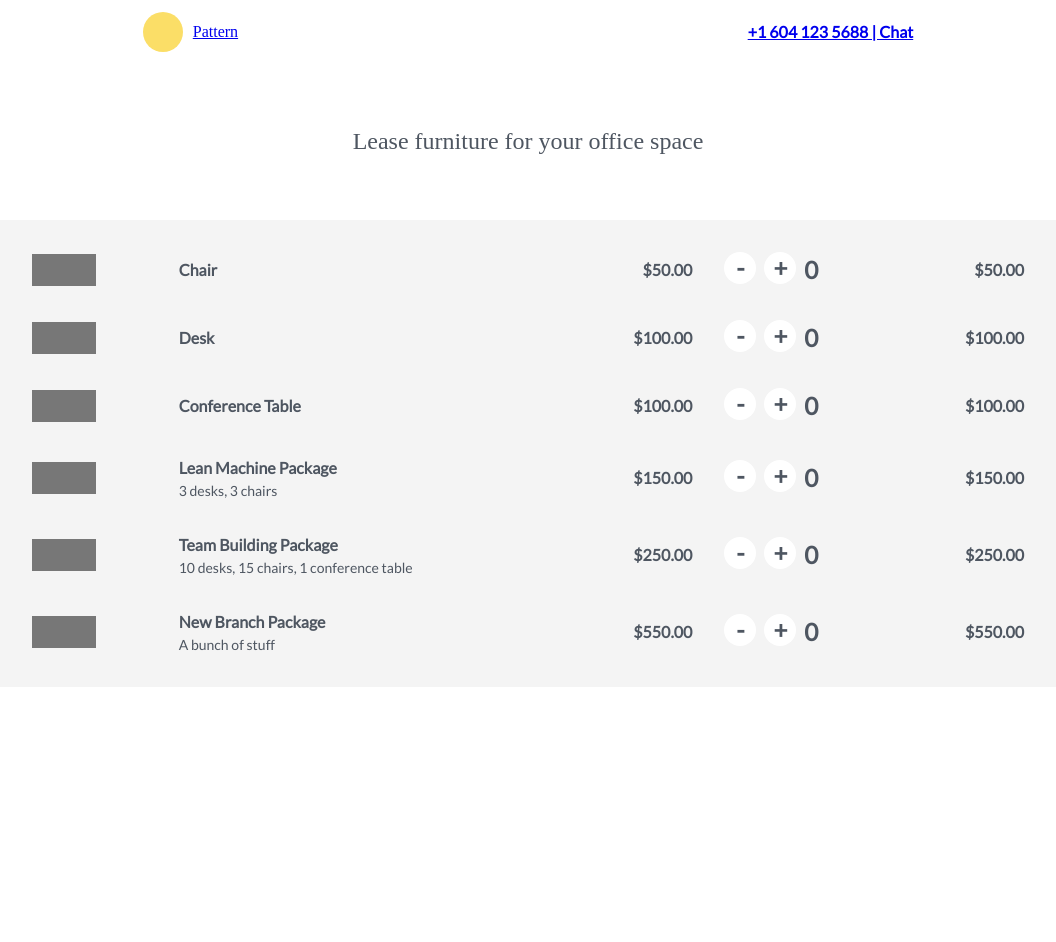
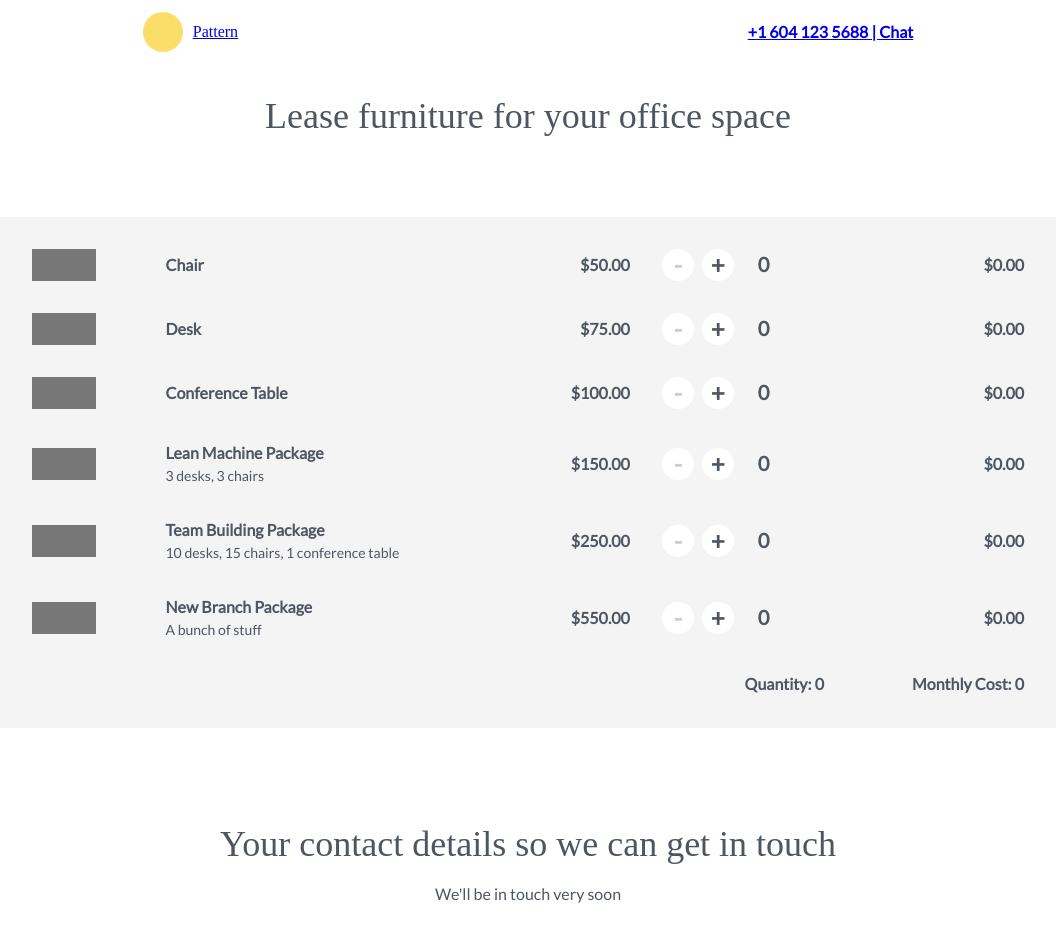
Before and after one commit to livepattern/pattern-client, a React (Create React App) app: page /order in a window 1280 px wide. Shown: the top 942 px of the page, without its empty margins (112-1168 px from the left). Before the commit the page ends 800 px from the top, so only its background shows below. Built offline with nearby package versions, Linux system fonts and the light colour scheme.

Commit message:
Move state up to Order

```diff
--- a/package.json
+++ b/package.json
@@ -3,6 +3,7 @@
   "version": "0.1.0",
   "private": true,
   "dependencies": {
+    "classnames": "^2.2.6",
     "react": "^16.5.1",
     "react-dom": "^16.5.1",
     "react-router-dom": "^4.3.1",
--- a/src/App.css
+++ b/src/App.css
@@ -23,3 +23,11 @@
 .sans {
   font-family: 'Lato', sans-serif;
 }
+
+.forbidden {
+  cursor: not-allowed;
+}
+
+.user-select-none {
+  user-select: none;
+}
--- a/src/App.js
+++ b/src/App.js
@@ -1,8 +1,8 @@
 import React, { Component } from "react"
 import { BrowserRouter as Router, Route, Link } from "react-router-dom"
 import "./App.css"
-import Home from "./views/home"
-import Order from "./views/order"
+import Home from "./views/Home"
+import Order from "./views/Order"
 
 const Nav = () => {
   return (
--- /dev/null
+++ b/src/views/components/CenteredHeaderWithDescription.js
@@ -0,0 +1,17 @@
+import React from 'react'
+import classNames from 'classnames'
+
+const CenteredHeaderWithDescription = ({ header, description, textSize="f2" }) => {
+  const header_classes = classNames({
+    "tc serif mb3 pt5": true,
+    [textSize]: true,
+  })
+  return (
+    <div className="flex flex-column items-center">
+      <div className={header_classes}>{header}</div>
+      <div className="tc fw3 mb5 measure lh-copy">{description}</div>
+    </div>
+  )
+}
+
+export default CenteredHeaderWithDescription
--- /dev/null
+++ b/src/views/components/OrderRow.js
@@ -0,0 +1,41 @@
+import React from "react"
+import Stepper from "./Stepper"
+
+const OrderRow = ({
+  product,
+  description,
+  unitCost,
+  increment,
+  decrement,
+  quantity,
+  totalCost
+}) => {
+  return (
+    <tr>
+      <td className="pa3">
+        <div className=" w3 h2 bg-gray" />
+      </td>
+      <td className="pa3">
+        {product}
+        <div className="f6 normal">{description}</div>
+      </td>
+      <td className="pa3 tr">
+        ${unitCost}
+        .00
+      </td>
+      <td className="pa3">
+        <Stepper
+          increment={increment}
+          decrement={decrement}
+          quantity={quantity}
+        />
+      </td>
+      <td className="pa3 tr">
+        ${totalCost}
+        .00
+      </td>
+    </tr>
+  )
+}
+
+export default OrderRow
--- a/src/views/components/stepper.js
+++ b/src/views/components/stepper.js
@@ -1,41 +1,37 @@
 import React, { Component } from "react"
+import classNames from "classnames"
+
+const Counter = ({ children, onClick, value, hasMin = false, min }) => {
+  const classes = classNames({
+    "h2 w2 f3 br-100 bg-white flex items-center justify-center mr2 user-select-none": true,
+    "pointer link dim": hasMin ? value > min : true,
+    "moon-gray forbidden": hasMin ? value <= min : false
+  })
+  return (
+    <div className={classes} onClick={onClick}>
+      {children}
+    </div>
+  )
+}
 
 class Stepper extends Component {
-  constructor() {
-    super()
-    this.state = {
-      value: 0
-    }
-    this.increment = this.increment.bind(this)
-    this.decrement = this.decrement.bind(this)
-  }
-
-  increment() {
-    this.setState({ value: this.state.value + 1 })
-  }
-
-  decrement() {
-    this.setState({ value: Math.max(this.state.value - 1, 0) })
-  }
-
   render() {
     return (
       <div className="flex">
-        <div
-          className="h2 w2 f3 br-100 bg-white flex items-center justify-center mr2 pointer"
-          onClick={this.decrement}
-        >
-          -
+        <div className="flex mr3">
+          <Counter
+            onClick={this.props.decrement}
+            value={this.props.quantity}
+            hasMin
+            min={0}
+          >
+            -
+          </Counter>
+          <Counter onClick={this.props.increment} value={this.props.quantity}>
+            +
+          </Counter>
         </div>
-        <div
-          className="h2 w2 f3 br-100 bg-white flex items-center justify-center mr2 pointer"
-          onClick={this.increment}
-        >
-          +
-        </div>
-        <div className="f3">
-          {this.state.value}
-        </div>
+        <div className="f4">{this.props.quantity}</div>
       </div>
     )
   }
--- a/src/views/home.js
+++ b/src/views/home.js
@@ -1,14 +1,5 @@
-import React from 'react'
-import { BrowserRouter as Router, Route, Link } from "react-router-dom"
-
-const HeaderAndDescription = ({ header, description }) => {
-  return (
-    <div className="flex flex-column items-center">
-      <div className="tc serif f2 mb3 pt5">{header}</div>
-      <div className="tc fw3 mb5 measure">{description}</div>
-    </div>
-  )
-}
+import React from "react"
+import CenteredHeaderWithDescription from './components/CenteredHeaderWithDescription'
 
 const HowItWorksIconGroup = ({ title, description }) => {
   return (
@@ -19,9 +10,7 @@ const HowItWorksIconGroup = ({ title, description }) => {
   )
 }
 
-const Home = ({
-
-}) => {
+const Home = () => {
   return (
     <React.Fragment>
       <div className="h7 bg-light-gray mt5">
@@ -36,7 +25,7 @@ const Home = ({
 
       {/* How it Works */}
       <div className="bg-washed-yellow">
-        <HeaderAndDescription
+        <CenteredHeaderWithDescription
           header="How it works"
           description="Furniture leasing for your office that checks all the boxes"
         />
@@ -64,7 +53,7 @@ const Home = ({
       </div>
 
       {/* Furnish your space */}
-      <HeaderAndDescription
+      <CenteredHeaderWithDescription
         header="Furnish your space"
         description="Here's our style"
       />
@@ -86,7 +75,7 @@ const Home = ({
         <div className="w-50 bg-light-gray" />
       </div>
       {/* About Pattern */}
-      <HeaderAndDescription
+      <CenteredHeaderWithDescription
         header="About Pattern"
         description="Starting and building a company is hard and life is too short to deal with trips to a Swedish boxed store. Pattern hears you and aims to be your humble servitore, and that all your Lower Mainland office furnishing needs we will support."
       />
--- a/src/views/order.js
+++ b/src/views/order.js
@@ -1,64 +1,139 @@
-import React from "react"
-import Stepper from './components/stepper'
+import React, { Component } from "react"
+import OrderRow from "./components/OrderRow"
+import CenteredHeaderWithDescription from './components/CenteredHeaderWithDescription'
 
-const Row = ({ product, description, unitCost, totalCost }) => {
-  return (
-    <tr>
-      <td className="pa3">
-        <div className=" w3 h2 bg-gray" />
-      </td>
-      <td className="pa3">
-        {product}
-        <div className="f6 normal">{description}</div>
-      </td>
-      <td className="pa3 tr">
-        ${unitCost}
-        .00
-      </td>
-      <td className="pa3">
-        <Stepper />
-      </td>
-      <td className="pa3 tr">
-        ${unitCost}
-        .00
-      </td>
-    </tr>
-  )
+class Order extends Component {
+  constructor() {
+    super()
+    this.state = {
+      chair: { quantity: 0, unitCost: 50 },
+      desk: { quantity: 0, unitCost: 75 },
+      conference_table: { quantity: 0, unitCost: 100 },
+      package_lean: { quantity: 0, unitCost: 150 },
+      package_team: { quantity: 0, unitCost: 250 },
+      package_branch: { quantity: 0, unitCost: 550 }
+    }
+    this.increment = this.increment.bind(this)
+    this.decrement = this.decrement.bind(this)
+    this.calculateTotalCostForRow = this.calculateTotalCostForRow.bind(this)
   }
 
-const Order = () => {
+  increment = product => () => {
+    const new_product_quantity = Object.assign({}, this.state[product], {
+      quantity: this.state[product].quantity + 1
+    })
+
+    this.setState({ [product]: new_product_quantity })
+  }
+
+  decrement = product => () => {
+    const new_product_quantity = Object.assign({}, this.state[product], {
+      quantity: Math.max(this.state[product].quantity - 1, 0)
+    })
+
+    this.setState({ [product]: new_product_quantity })
+  }
+
+  calculateTotalCostForRow(product) {
+    let totalCost = this.state[product].quantity * this.state[product].unitCost
+    return totalCost
+  }
+
+  calculateTotalQuantity() {
+    let quantity = Object.keys(this.state).reduce((result, key) => {
+      result = this.state[key].quantity + result
+      return result
+    }, 0)
+
+    return quantity
+  }
+
+  calculateTotalCost() {
+    let totalCost = Object.keys(this.state).reduce((result, key) => {
+      result = this.calculateTotalCostForRow(key) + result
+      return result
+    }, 0)
+
+    return totalCost
+  }
+
+  render() {
     return (
-    <div className="mt6">
-      <div className="tc f3 serif mb5">
-        Lease furniture for your office space
-      </div>
-      <div className="bg-near-white mr5 ml5 pa3">
+      <div className="mt4">
+      <CenteredHeaderWithDescription header="Lease furniture for your office space" textSize="f2" />
+        <div className="bg-near-white mr5-ns ml5-ns pa3-ns mb4">
           {/* Row */}
           <table className="f5 w-100 mw8 center" cellSpacing="0">
             <tbody className="lh-copy b">
-            <Row product="Chair" unitCost="50" />
-            <Row product="Desk" unitCost="100" />
-            <Row product="Conference Table" unitCost="100" />
-            <Row
+              <OrderRow
+                product="Chair"
+                unitCost={this.state.chair.unitCost}
+                quantity={this.state.chair.quantity}
+                increment={this.increment("chair")}
+                decrement={this.decrement("chair")}
+                totalCost={this.calculateTotalCostForRow("chair")}
+              />
+              <OrderRow
+                product="Desk"
+                unitCost={this.state.desk.unitCost}
+                quantity={this.state.desk.quantity}
+                increment={this.increment("desk")}
+                decrement={this.decrement("desk")}
+                totalCost={this.calculateTotalCostForRow("desk")}
+              />
+              <OrderRow
+                product="Conference Table"
+                unitCost={this.state.conference_table.unitCost}
+                quantity={this.state.conference_table.quantity}
+                increment={this.increment("conference_table")}
+                decrement={this.decrement("conference_table")}
+                totalCost={this.calculateTotalCostForRow("conference_table")}
+              />
+              <OrderRow
                 product="Lean Machine Package"
                 description="3 desks, 3 chairs"
-              unitCost="150"
+                unitCost={this.state.package_lean.unitCost}
+                quantity={this.state.package_lean.quantity}
+                increment={this.increment("package_lean")}
+                decrement={this.decrement("package_lean")}
+                totalCost={this.calculateTotalCostForRow("package_lean")}
               />
-            <Row
+              <OrderRow
                 product="Team Building Package"
                 description="10 desks, 15 chairs, 1 conference table"
-              unitCost="250"
+                unitCost={this.state.package_team.unitCost}
+                quantity={this.state.package_team.quantity}
+                increment={this.increment("package_team")}
+                decrement={this.decrement("package_team")}
+                totalCost={this.calculateTotalCostForRow("package_team")}
               />
-            <Row
+              <OrderRow
                 product="New Branch Package"
                 description="A bunch of stuff"
-              unitCost="550"
+                unitCost={this.state.package_branch.unitCost}
+                quantity={this.state.package_branch.quantity}
+                increment={this.increment("package_branch")}
+                decrement={this.decrement("package_branch")}
+                totalCost={this.calculateTotalCostForRow("package_branch")}
               />
+              <tr>
+                <td />
+                <td />
+                <td />
+                <td className="tr pa3">
+                  <div>Quantity: {this.calculateTotalQuantity()}</div>
+                </td>
+                <td className="tr pa3">
+                  <span>Monthly Cost: {this.calculateTotalCost()}</span>
+                </td>
+              </tr>
             </tbody>
           </table>
         </div>
+        <CenteredHeaderWithDescription header="Your contact details so we can get in touch" description="We'll be in touch very soon" />
       </div>
     )
   }
+}
 
 export default Order
```
Also changed, not shown: 1 other file (tests, documents, lock files or other folders). Lines whose indentation alone changed are shown as unchanged.
